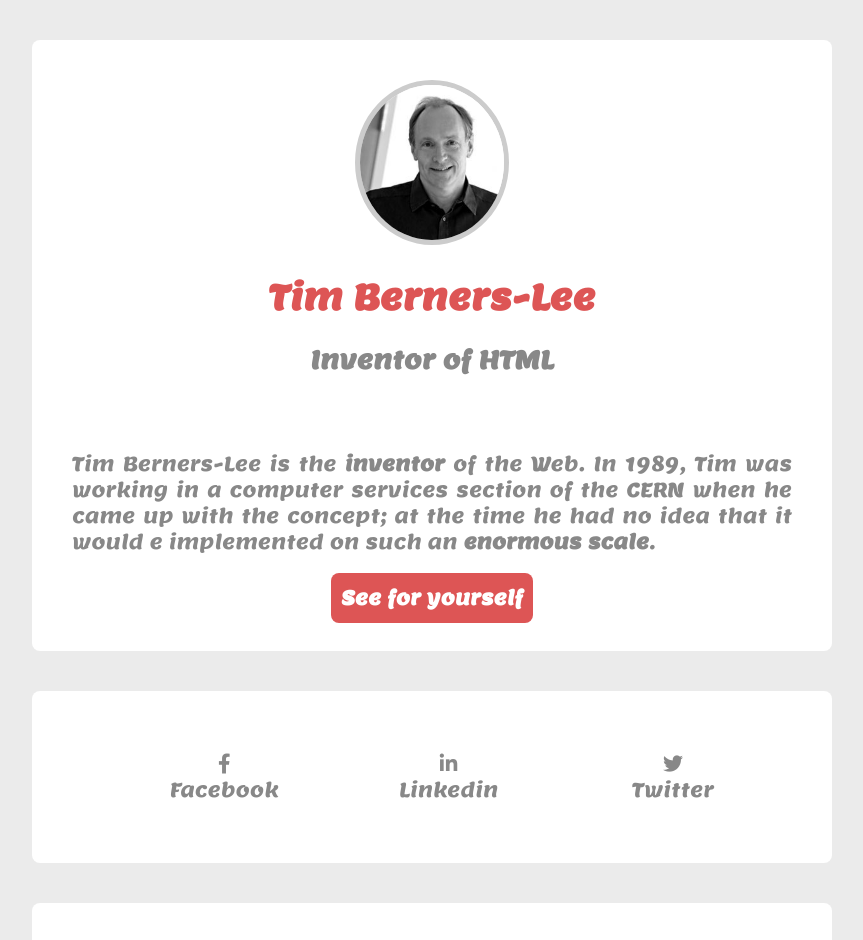
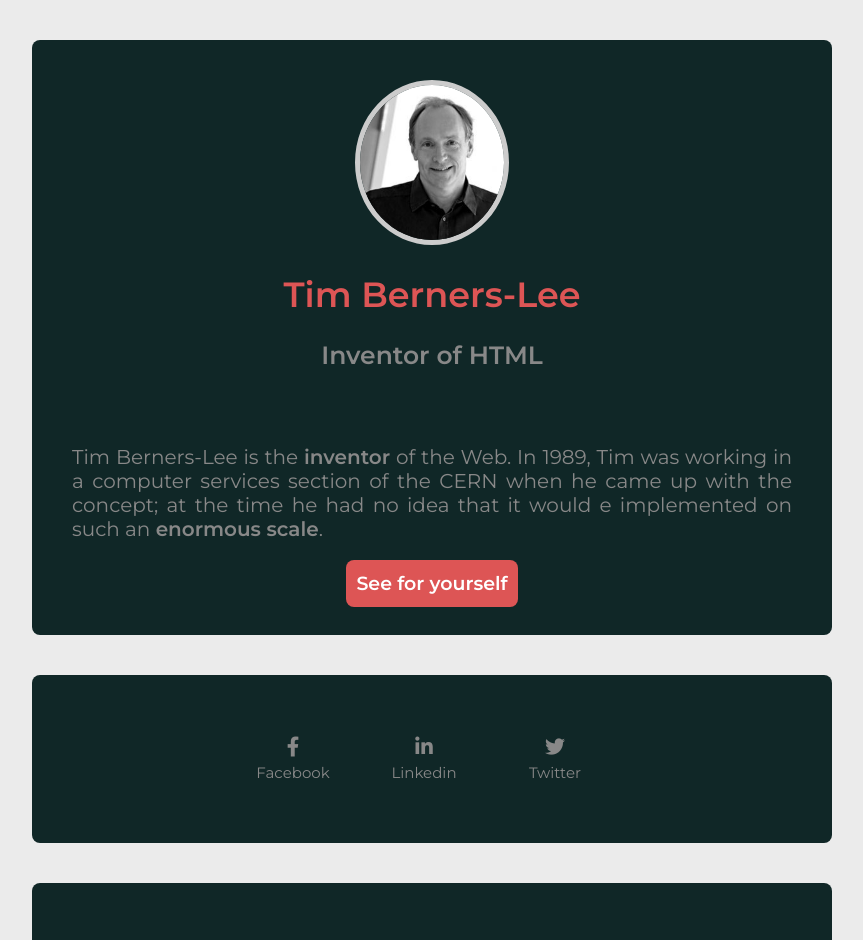
Before and after one commit to ChristineSautelet/tim-berners-lee, a plain HTML site: page index.html in a window 1280 px wide. Shown: the top 940 px of the page, without its empty margins (208-1071 px from the left). Drawn offline with Linux system fonts and the light colour scheme.

Commit message:
modification dossier de base

```diff
--- a/index.html
+++ b/index.html
@@ -3,29 +3,28 @@
     <head>
         <meta http-equiv="Content-Type" content="text/html; charset=utf-8" />
         <link rel="stylesheet" href="https://cdnjs.cloudflare.com/ajax/libs/font-awesome/5.9.0/css/all.css">
-        <link href="https://fonts.googleapis.com/css?family=Lemon|Montserrat|Open+Sans&display=swap" rel="stylesheet">
-        <link href="https://fonts.googleapis.com/css?family=Montserrat|Open+Sans&display=swap" rel="stylesheet">
+        <link href="https://fonts.googleapis.com/css?family=Montserrat:300,400,500,600&display=swap" rel="stylesheet">
         <link rel="stylesheet" type="text/css" href="style.css">
         <title>Tim Berners-Lee</title>
     </head>
     <body>
         <header class="part">
-            <img src="images/tim berners.jpeg" alt="Tim Berners">
+                <img src="images/timberners.jpeg" alt="Tim Berners">
                 <h1>Tim Berners-Lee</h1>
                 <h2>Inventor of HTML</h2>
                 <p>Tim Berners-Lee is the <strong>inventor</strong> of the Web. In 1989, Tim was working in a computer services section of the CERN when he came up with the concept; at the time he had no idea that it would e implemented on such an <strong>enormous scale</strong>.</p>
-            <a class="bouton" href="https://fr.wikipedia.org/wiki/Tim_Berners-Lee"><span>See for yourself</span></a>
+                <a class="bouton" href="https://fr.wikipedia.org/wiki/Tim_Berners-Lee" target="_blank"><span>See for yourself</span></a>
         </header>
-        <section class="part">
+        <aside class="part">
                 <ul class="grille1">
-                <li><i class="fab fa-facebook-f"></i><br/>
+                    <li class="deb"><i class="fab fa-facebook-f"></i><br/>
                         <a href="">Facebook</a></li>
                     <li><i class="fab fa-linkedin-in"></i><br/>
                         <a href="">Linkedin</a></li>
                     <li><i class="fab fa-twitter"></i><br/>
                         <a href="">Twitter</a></li>
                 </ul>
-        </section>
+        </aside>
         <section class="part">
                 <h2>His Favorite movies</h2>
                 <div class="grille2">
--- a/style.css
+++ b/style.css
@@ -1,18 +1,17 @@
 body{
     width: 800px;
     margin: auto;
-    font-family: 'Lemon';
+    font-family: 'Montserrat', sans-serif;
     text-align: center;
     color: #888888;
     font-size: 20px;
-    font-weight: 100;
     background-color:#ebebeb;
 }
 .part{
     margin-top: 40px;
     padding: 40px 40px 40px 40px;
     border: none;
-    background-color: white;
+    background-color: rgb(16, 39, 39);
     border-radius: 8px;
 }
 header img{
@@ -32,8 +31,6 @@ h2{
 }
 header p{
     text-align: justify;
-}
-header p{
     margin-bottom: 30px;
 }
 .bouton{
@@ -43,17 +40,24 @@ header p{
     background:#dd5555;
     color: white;
     font-weight: bold;
-}
-.grille1{
-    display: grid;
-    grid-template-columns: 33% 33% 33%;
+    font-size: 19px;
 }
 ul{
     list-style-type: none;
 }
+.grille1{
+    display: grid;
+    grid-template-columns: repeat(5, 100px);
+    grid-column-gap: 31px;
+}
+.deb{
+    grid-column-start: 2;
+
+}
 a{
     text-decoration: none;
     color: #888888;
+    font-size: 15px;
 }
 .grille2 img{
     width: 60%;
@@ -62,12 +66,12 @@ a{
     display: grid;
     grid-template-columns: 33% 67%;
     grid-template-rows: 55px 200px;
+    text-align: justify;
 }
 .item2{
     grid-column: 2;
+    text-align: center;
 }
 .item3{
     grid-column: 2;
-    font-family: 'Monserrat';
-    font-style: italic;
 }
```
Also changed, not shown: images/timberners.jpeg (renamed from images/tim berners.jpeg). Lines whose indentation alone changed are shown as unchanged.
